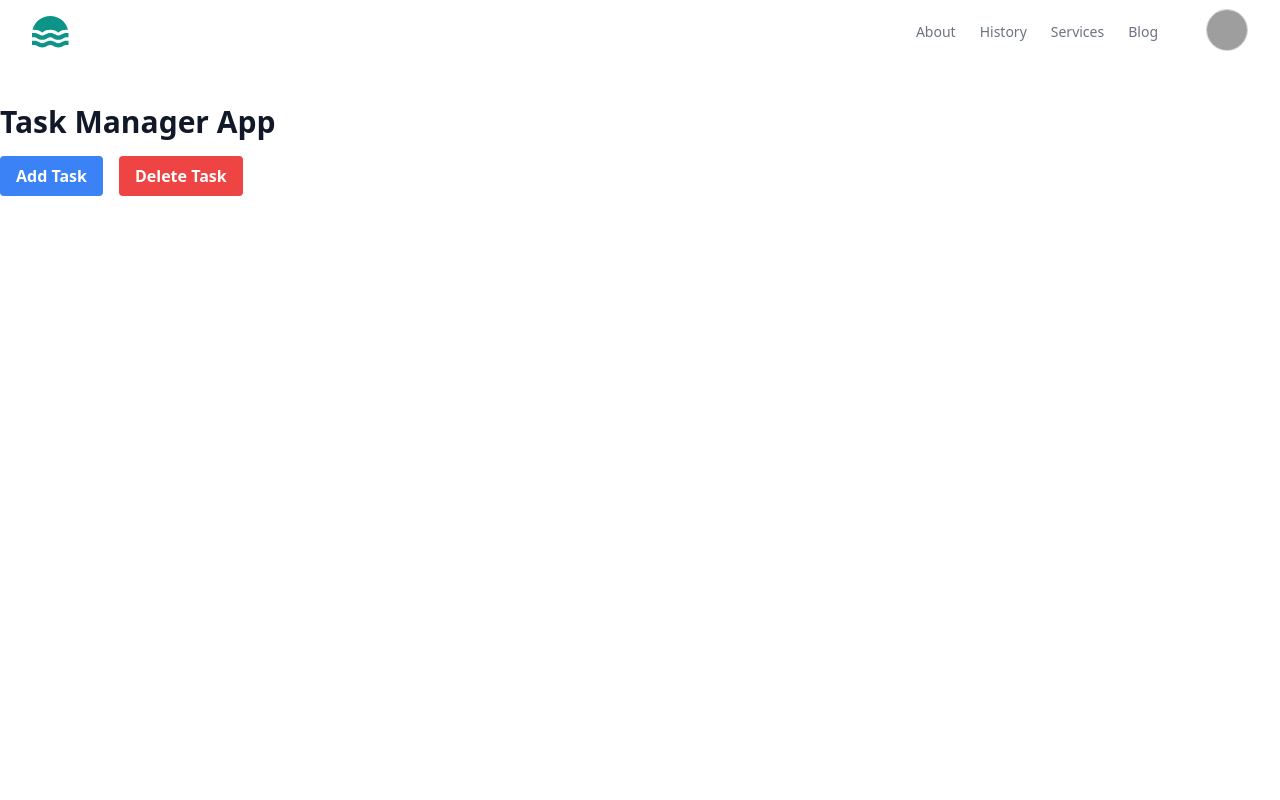
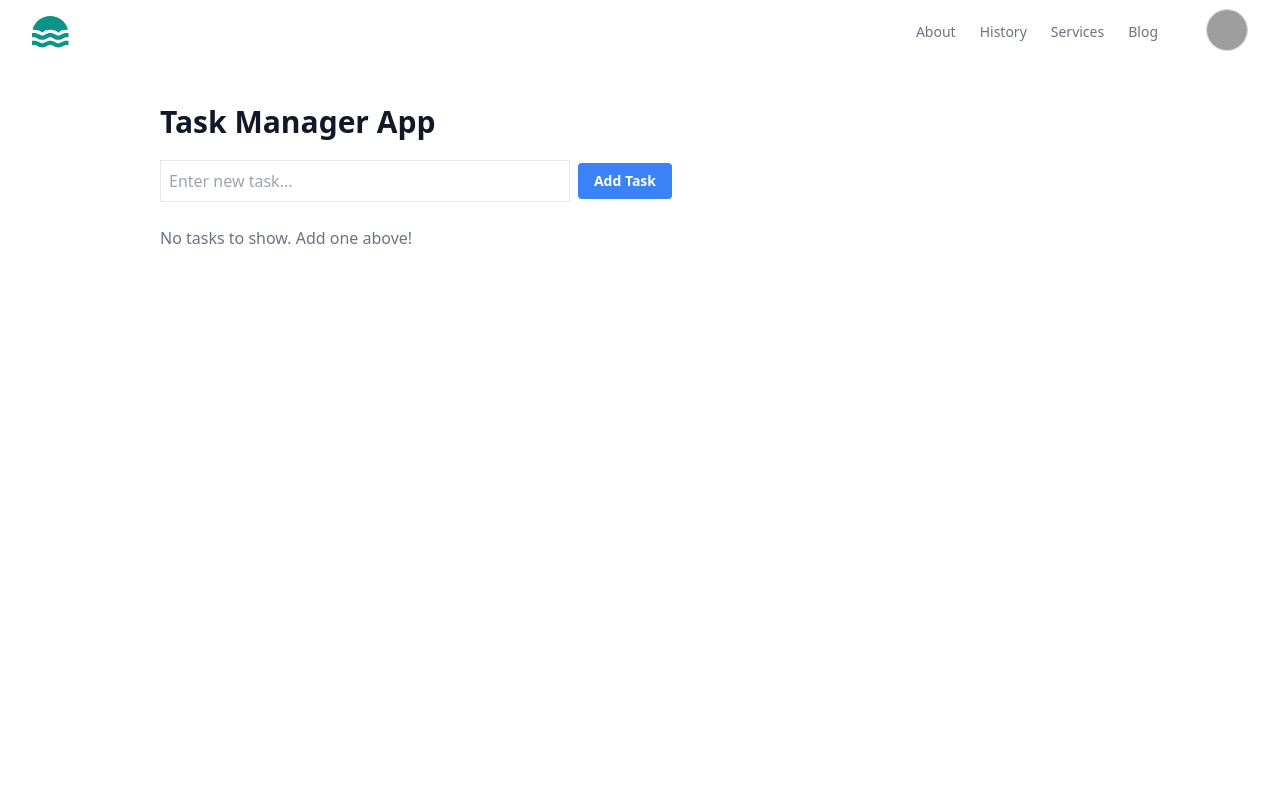
Before and after one commit to Tenzin-blip/task-tracker, a React (Create React App) app in the folder task-tracker-frontend/: page / in a window 1280 px wide. Shown: the top 800 px of the page. Built offline with nearby package versions, Linux system fonts and the light colour scheme; grey boxes are pictures that could not be loaded.

Commit message:
Add and Delete functions added

```diff
--- a/task-tracker-frontend/src/App.jsx
+++ b/task-tracker-frontend/src/App.jsx
@@ -1,6 +1,7 @@
 import Header from './components/Header';
 import Button from './components/Button';
 import Footer from './components/Footer';
+import Tasklist from './components/Tasklist';
 import { useState, useEffect } from 'react';
 
 function App() {
@@ -9,7 +10,7 @@ function App() {
   const [welcomeMessage, setWelcomeMessage] = useState("");
 
   useEffect(() => {
-    setWelcomeMessage("Welcome to the Task Manager App");
+    setWelcomeMessage("Welcome to the Task Tracker Tenzin!");
     const timer = setTimeout(() => setWelcomeMessage(""), 3000);
     return () => clearTimeout(timer);
   }, []);
@@ -29,18 +30,39 @@ function App() {
   const deleteTask = (id) => {
     setTasks(tasks.filter((task) => task.id !== id));
   };
+
+  const toggleComplete = (id) => {
+    setTasks(tasks.map((task) =>
+      task.id === id ? { ...task, completed: !task.completed } : task
+    ));
+  };
+
   return (
     <div>
       <div className="min-h-screen flex flex-col">
         <Header />
-        <div className="max-w-lg mt-10">
+        <div className="max-w-lg mt-10 ml-40">
+          {welcomeMessage && (
+            <div className='bg-blue-100 border-1-4 border-blue-500 text-blue-700 p-4 mb-4'>
+              <p>{welcomeMessage}</p>
+            </div>
+          )}
           <h2 className="text-2xl font-semibold text-gray-900 sm:text-3xl">
             Task Manager App
           </h2>
-          <div className="space-x-4 mt-4">
-            <Button type="add" onClick={() => alert("Task Added")} />
-            <Button type="delete" onClick={() => alert("Task Deleted")} />
+          <div className='mb-6 flex pt-5'>
+            <input
+              type= "text"
+              value= {newTask}
+              onChange={(e) => setNewTask(e.target.value)}
+              className="flex-grow p-2 border rounded-1 focus:outline-none focus:ring-2 focus:ring-blue-500"
+              placeholder="Enter new task..."
+            />
+            <div className="flex items-center gap-3 text-sm pl-2">
+              <Button type="add" onClick={addTask} />
+            </div>
           </div>
+          <Tasklist tasks={tasks} onDelete={deleteTask} onToggle={toggleComplete} />
         </div>
       </div>
       <Footer />
--- a/task-tracker-frontend/src/components/Tasklist.jsx
+++ b/task-tracker-frontend/src/components/Tasklist.jsx
@@ -1,3 +1,4 @@
+import Button from "./Button";
 const Tasklist = ({ tasks, onDelete, onToggle }) => {
     return (
         <div className="space-y-2">
@@ -11,7 +12,7 @@ const Tasklist = ({ tasks, onDelete, onToggle }) => {
                                 <input
                                     type="checkbox"
                                     checked={task.completed}
-                                    onChange={() => onToggleComplete(task.id)}
+                                    onChange={() => onToggle(task.id)}
                                     className="h-5 w-5 text-blue-600 rounded focus:ring-blue-500"
                                 />
                                 <span
@@ -20,9 +21,9 @@ const Tasklist = ({ tasks, onDelete, onToggle }) => {
                                     {task.text}
                                 </span>
                             </div>
-                            <button
+                            <Button
                                 type='delete'
-                                onClick={() => onDelete(Tasklist.id)}
+                                onClick={() => onDelete(task.id)}
                             />
                         </li>
                     ))}
@@ -31,4 +32,4 @@ const Tasklist = ({ tasks, onDelete, onToggle }) => {
         </div>
     );
 };
-    export default Tasklist;
+export default Tasklist;
```
Also changed, not shown: task-tracker-frontend/src/logo.svg (deleted).
